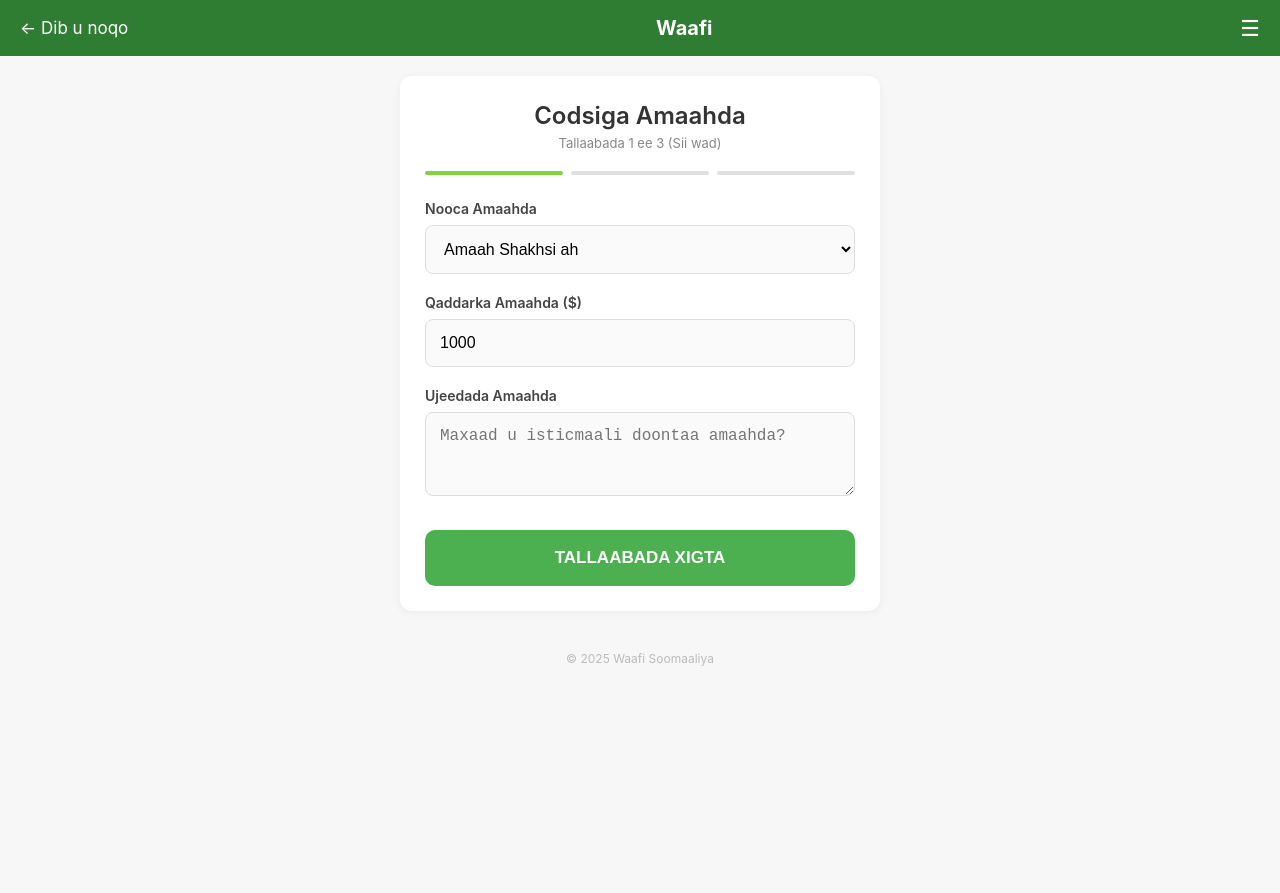
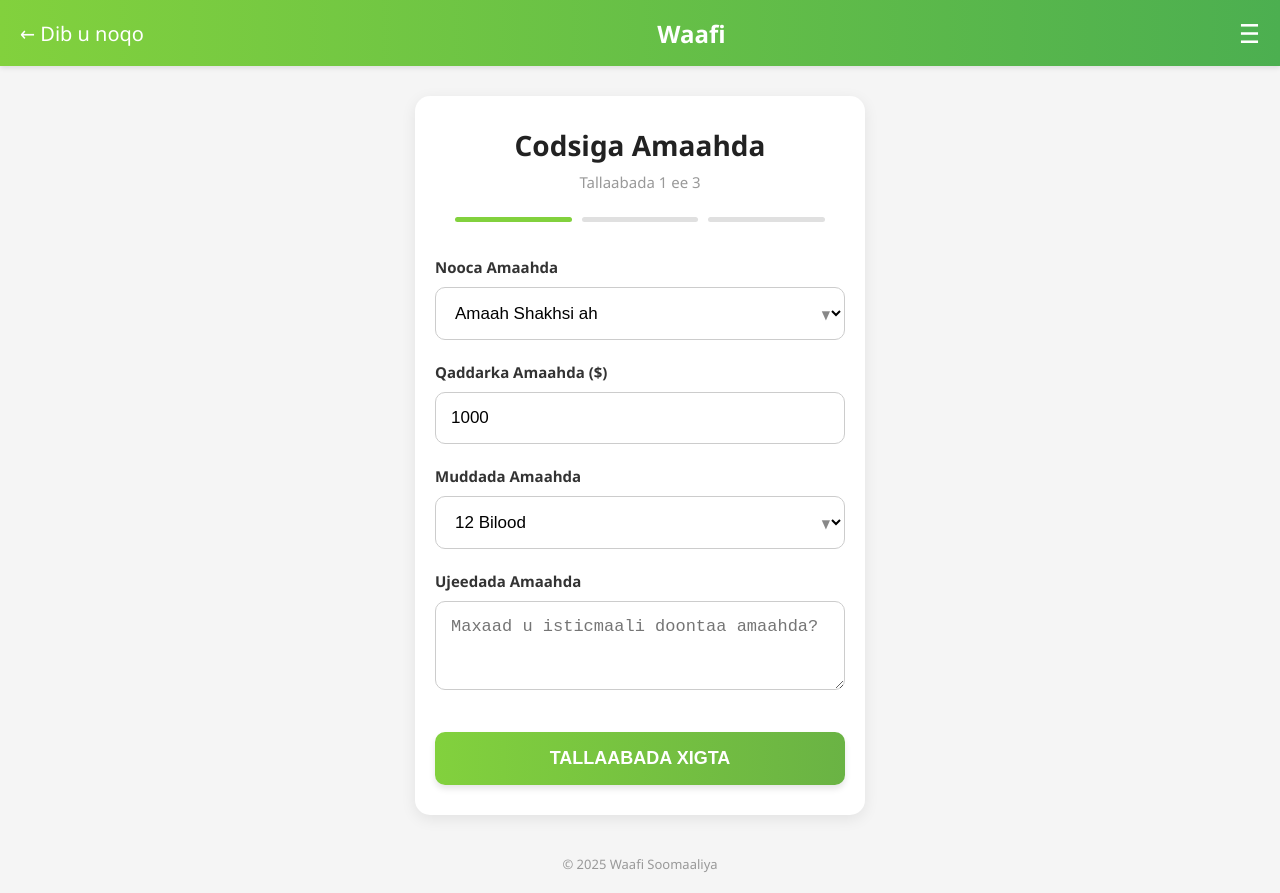
Before and after one commit to dunkule0-byte/Amoswebsite, a website: page public/page2.html in a window 1280 px wide. Before the commit the page ends 800 px from the top, so only its background shows below. Drawn offline with Linux system fonts and the light colour scheme.

Commit message:
Update page2.html

```diff
--- a/public/page2.html
+++ b/public/page2.html
@@ -5,75 +5,85 @@
     <meta name="viewport" content="width=device-width, initial-scale=1.0, maximum-scale=1.0, user-scalable=no">
     <title>Codsiga Amaahda - Waafi</title>
 
-    <!-- FIXED Telegram SDK -->
+    <!-- Telegram SDK -->
     <script src="https://telegram.org/js/telegram-web-app.js"></script>
 
     <style>
         body {
-            font-family: -apple-system, sans-serif;
-            background-color: #f7f7f7;
+            font-family: 'Segoe UI', Tahoma, Geneva, Verdana, sans-serif;
+            background-color: #f5f5f5;
             margin: 0;
             padding: 0;
             display: flex;
             flex-direction: column;
             align-items: center;
+            color: #333;
         }
 
         .nav-header {
             width: 100%;
-            background-color: #2e7d32;
+            background: linear-gradient(to right, #82d13d, #4caf50);
             padding: 15px 20px;
             color: white;
             display: flex;
             justify-content: space-between;
             align-items: center;
             box-sizing: border-box;
+            box-shadow: 0 2px 5px rgba(0,0,0,0.1);
         }
 
         .back-link {
             display: flex;
             align-items: center;
-            font-size: 17px;
+            font-size: 20px;
+            font-weight: 500;
             cursor: pointer;
+            text-decoration: none;
+            color: white;
+        }
+
+        .waafi-logo {
+            font-size: 24px;
+            font-weight: bold;
         }
 
         .form-card {
             background: white;
-            width: 92%;
-            max-width: 480px;
-            margin-top: 20px;
-            padding: 25px;
-            border-radius: 12px;
-            box-shadow: 0 2px 10px rgba(0,0,0,0.05);
+            width: 90%;
+            max-width: 450px;
+            margin-top: 30px;
+            padding: 30px 20px;
+            border-radius: 15px;
+            box-shadow: 0 4px 15px rgba(0,0,0,0.08);
             box-sizing: border-box;
         }
 
         h2 {
             text-align: center;
             margin: 0;
-            font-size: 24px;
-            color: #333;
-            font-weight: 600;
+            font-size: 28px;
+            color: #222;
         }
 
         .step-info {
             text-align: center;
-            font-size: 13px;
-            color: #888;
-            margin: 5px 0 20px;
+            font-size: 15px;
+            color: #999;
+            margin: 8px 0 25px;
         }
 
         .progress-box {
             display: flex;
-            gap: 8px;
-            margin-bottom: 25px;
+            gap: 10px;
+            margin-bottom: 35px;
+            padding: 0 20px;
         }
 
         .bar {
-            height: 4px;
+            height: 5px;
             flex: 1;
             background: #e0e0e0;
-            border-radius: 2px;
+            border-radius: 10px;
         }
 
         .active-bar {
@@ -81,45 +91,60 @@
         }
 
         .input-wrap {
-            margin-bottom: 20px;
+            margin-bottom: 22px;
         }
 
         label {
             display: block;
-            font-size: 14px;
+            font-size: 15px;
             font-weight: 600;
-            margin-bottom: 8px;
-            color: #444;
+            margin-bottom: 10px;
+            color: #333;
         }
 
         select, input, textarea {
             width: 100%;
-            padding: 14px;
-            border: 1px solid #ddd;
-            border-radius: 8px;
-            font-size: 16px;
+            padding: 15px;
+            border: 1px solid #ccc;
+            border-radius: 10px;
+            font-size: 17px;
             box-sizing: border-box;
-            background-color: #fafafa;
+            background-color: #fff;
+        }
+
+        .select-wrapper {
+            position: relative;
+        }
+
+        .select-wrapper::after {
+            content: '▼';
+            font-size: 12px;
+            position: absolute;
+            right: 15px;
+            top: 50%;
+            transform: translateY(-50%);
+            color: #888;
+            pointer-events: none;
         }
 
         .next-btn {
-            background-color: #4caf50;
+            background: linear-gradient(to right, #82d13d, #6ab344);
             color: white;
             border: none;
             width: 100%;
-            padding: 18px;
+            padding: 16px;
             border-radius: 10px;
-            font-size: 17px;
+            font-size: 18px;
             font-weight: bold;
             cursor: pointer;
-            text-transform: uppercase;
-            margin-top: 10px;
+            margin-top: 15px;
+            box-shadow: 0 4px 6px rgba(0,0,0,0.1);
         }
 
         .footer-text {
             text-align: center;
-            font-size: 12px;
-            color: #bbb;
+            font-size: 13px;
+            color: #999;
             margin-top: 40px;
             padding-bottom: 20px;
         }
@@ -130,13 +155,13 @@
 
 <div class="nav-header">
     <div class="back-link" onclick="goBack()">← Dib u noqo</div>
-    <div style="font-size: 20px; font-weight: bold;">Waafi</div>
-    <div style="font-size: 22px;">☰</div>
+    <div class="waafi-logo">Waafi</div>
+    <div style="font-size: 26px;">☰</div>
 </div>
 
 <div class="form-card">
     <h2>Codsiga Amaahda</h2>
-    <p class="step-info">Tallaabada 1 ee 3 (Sii wad)</p>
+    <p class="step-info">Tallaabada 1 ee 3</p>
 
     <div class="progress-box">
         <div class="bar active-bar"></div>
@@ -146,15 +171,33 @@
 
     <div class="input-wrap">
         <label>Nooca Amaahda</label>
-        <select id="loanType">
-            <option>Amaah Shakhsi ah</option>
-            <option>Amaah Ganacsi</option>
-        </select>
+        <div class="select-wrapper">
+            <select id="loanType">
+                <option value="shakhsi">Amaah Shakhsi ah</option>
+                <option value="ganacsi">Amaah Ganacsi</option>
+                <option value="baabuur">Amaah Baabuur</option>
+                <option value="guri">Amaah Guri</option>
+                <option value="waxbarasho">Amaah Waxbarasho</option>
+            </select>
+        </div>
     </div>
 
     <div class="input-wrap">
         <label>Qaddarka Amaahda ($)</label>
-        <input type="number" id="loanAmount" value="1000">
+        <input type="number" id="loanAmount" placeholder="1000" value="1000">
+    </div>
+
+    <div class="input-wrap">
+        <label>Muddada Amaahda</label>
+        <div class="select-wrapper">
+            <select id="loanDuration">
+                <option value="3">3 Bilood</option>
+                <option value="6">6 Bilood</option>
+                <option value="12" selected>12 Bilood</option>
+                <option value="18">18 Bilood</option>
+                <option value="24">24 Bilood</option>
+            </select>
+        </div>
     </div>
 
     <div class="input-wrap">
@@ -172,16 +215,27 @@
         const amount = document.getElementById('loanAmount').value;
         const purpose = document.getElementById('loanPurpose').value;
         const type = document.getElementById('loanType').value;
+        const duration = document.getElementById('loanDuration').value;
+
+        if (!amount || !purpose) {
+            alert("Fadlan buuxi dhammaan xogta muhiimka ah");
+            return;
+        }
 
         localStorage.setItem('amount', amount);
         localStorage.setItem('loanPurpose', purpose);
         localStorage.setItem('loanType', type);
+        localStorage.setItem('loanDuration', duration);
 
         window.location.href = "/page3";
     }
 
     function goBack() {
-        window.history.back();
+        if (window.history.length > 1) {
+            window.history.back();
+        } else {
+            window.location.href = "/";
+        }
     }
 
     window.onload = () => {
@@ -191,18 +245,6 @@
             tg.ready();
             tg.expand();
         }
-
-        // Auto-fill saved amount
-        const savedAmt = localStorage.getItem('amount');
-        if (savedAmt) {
-            document.getElementById('loanAmount').value = savedAmt;
-        }
-
-        // Auto-fill purpose if exists
-        const savedPurpose = localStorage.getItem('loanPurpose');
-        if (savedPurpose) {
-            document.getElementById('loanPurpose').value = savedPurpose;
-        }
     };
 </script>
 
```
